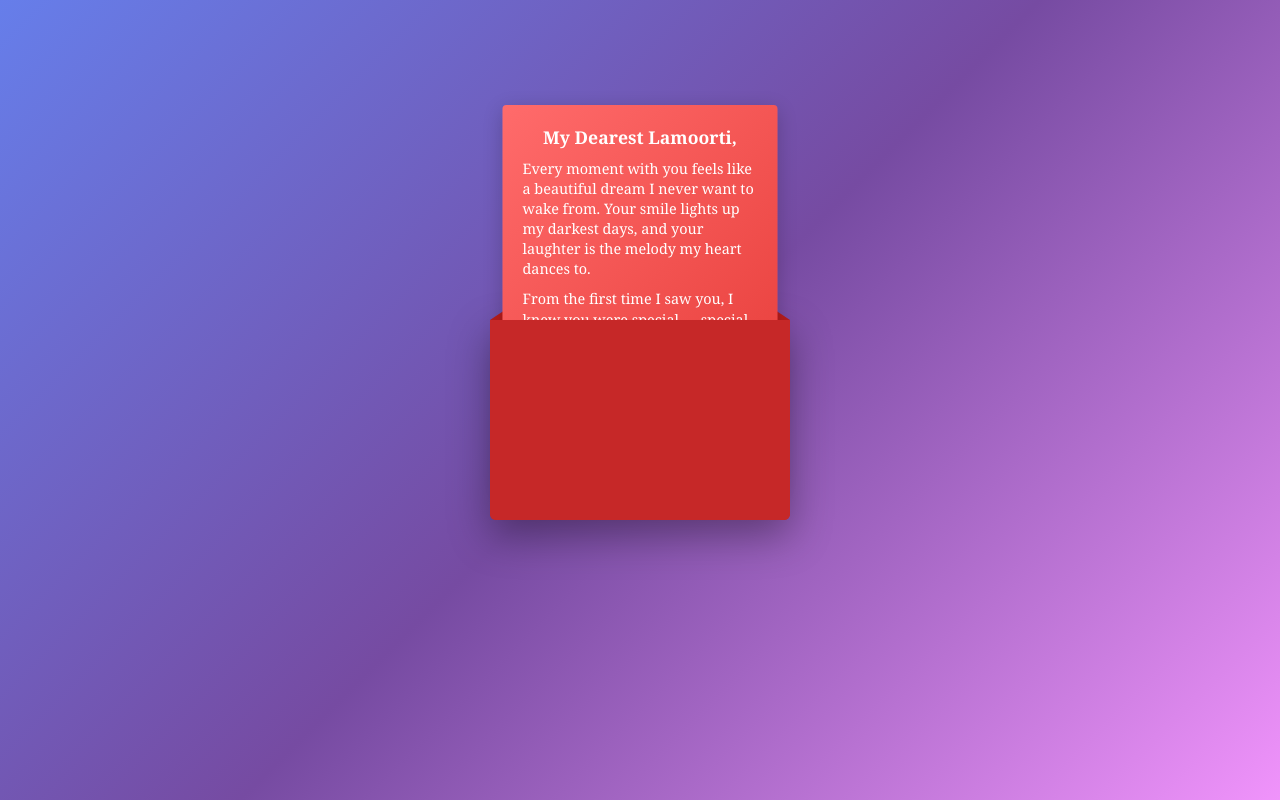
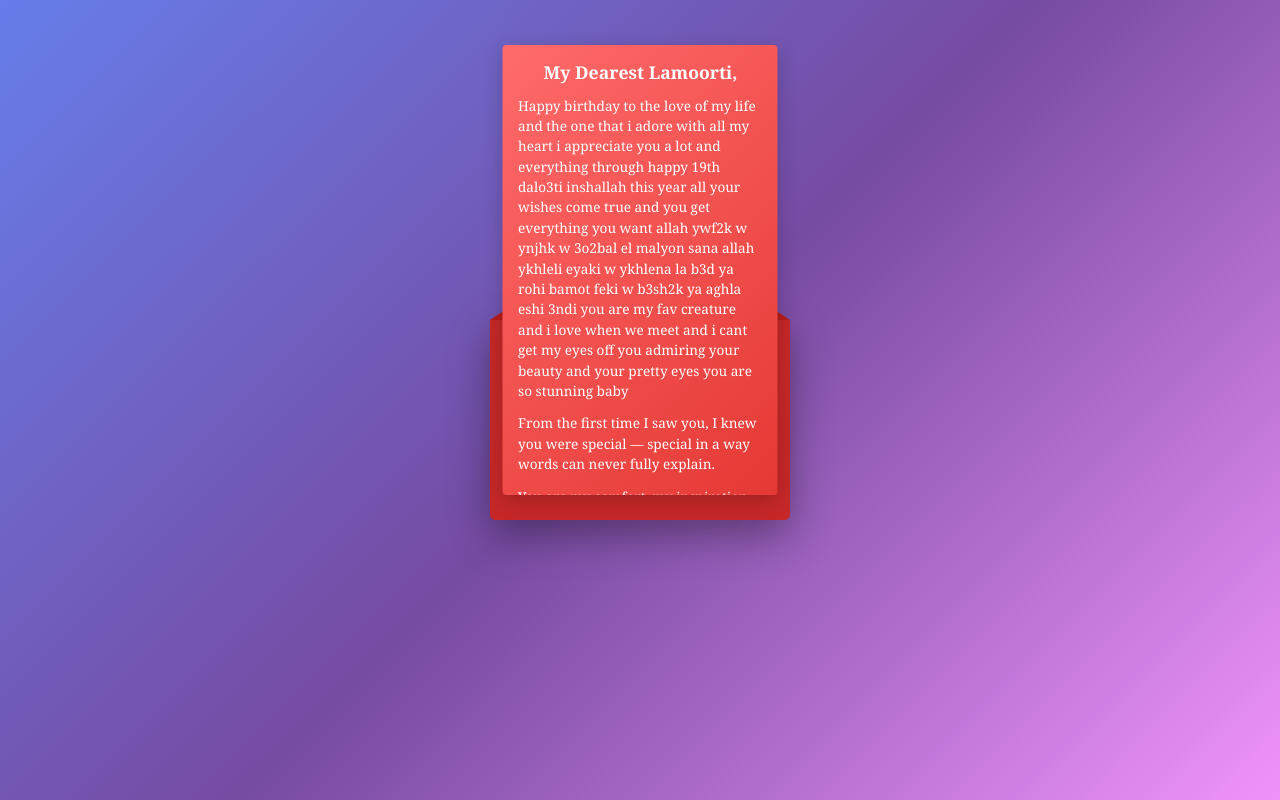
Before and after one commit to ahmedtiktokmeow/love-letter, a plain HTML site: page index.html in a window 1280 px wide. Both pictures are taken after a click on the element 640 px from the left and 400 px from the top of the page. Drawn offline with Linux system fonts and the light colour scheme.

Commit message:
Update index.html

```diff
--- a/index.html
+++ b/index.html
@@ -77,17 +77,27 @@ body {
 /* The Letter */
 .letter {
   position: absolute;
-  top: 5px; /* Starts inside at the top */
+  top: 5px;
   left: 50%;
   transform: translateX(-50%);
   width: 275px;
   height: 180px;
   background: linear-gradient(135deg, #ff6b6b, #e53935);
   border-radius: 4px;
-  padding: 20px;
+  padding: 15px;
   color: white;
-  z-index: 2; /* Sits behind the front cover */
-  transition: transform 0.6s ease 0.3s, height 0.6s ease 0.3s; /* Delay ensures flap opens first */
+  z-index: 2;
+  transition: transform 0.7s ease 0.3s, height 0.7s ease 0.3s;
+  overflow-y: auto; /* Adds scrolling if text is very long */
+}
+
+/* Custom Scrollbar for the Letter */
+.letter::-webkit-scrollbar {
+  width: 4px;
+}
+.letter::-webkit-scrollbar-thumb {
+  background: rgba(255,255,255,0.3);
+  border-radius: 10px;
 }
 
 .letter-content {
@@ -96,34 +106,33 @@ body {
 
 .letter h2 {
   font-size: 1.1rem;
-  margin-bottom: 10px;
+  margin-bottom: 12px;
   text-align: center;
 }
 
 .letter p {
-  font-size: 0.9rem;
-  line-height: 1.4;
-  margin-bottom: 10px;
+  font-size: 0.85rem;
+  line-height: 1.5;
+  margin-bottom: 12px;
 }
 
 .signature {
   text-align: right;
   font-weight: bold;
+  margin-top: 10px;
 }
 
 /* --- OPEN STATE ANIMATION --- */
 
-/* 1. Flap flips up */
 .open .envelope-flap {
   transform: rotateX(180deg);
-  z-index: 1; /* Move behind letter after opening */
+  z-index: 1;
 }
 
-/* 2. Letter slides up from the top */
 .open .letter {
-  transform: translateX(-50%) translateY(-220px); /* Slides it out the top */
-  height: 380px; /* Expands to show text */
-  z-index: 2;
+  transform: translateX(-50%) translateY(-280px); /* Lifted higher for longer text */
+  height: 450px; /* Increased height to fit your message */
+  z-index: 4;
   box-shadow: 0 5px 20px rgba(0,0,0,0.2);
 }
 
@@ -143,10 +152,13 @@ body {
 
 /* Mobile Adjustments */
 @media (max-width: 420px) {
-  .envelope { width: 260px; height: 180px; }
-  .envelope-flap { border-left: 130px solid transparent; border-right: 130px solid transparent; border-top: 90px solid #b71c1c; }
-  .letter { width: 240px; }
-  .open .letter { transform: translateX(-50%) translateY(-200px); height: 350px; }
+  .envelope { width: 280px; height: 180px; }
+  .envelope-flap { border-left: 140px solid transparent; border-right: 140px solid transparent; border-top: 90px solid #b71c1c; }
+  .letter { width: 250px; }
+  .open .letter {
+    transform: translateX(-50%) translateY(-240px);
+    height: 400px;
+  }
 }
 </style>
 </head>
@@ -162,9 +174,19 @@ body {
     <div class="letter">
       <div class="letter-content">
         <h2>My Dearest Lamoorti,</h2>
-        <p>Every moment with you feels like a beautiful dream I never want to wake from. Your smile lights up my darkest days, and your laughter is the melody my heart dances to.</p>
-        <p>From the first time I saw you, I knew you were special — special in a way words can never fully explain.</p>
-        <p>You are my comfort, my inspiration, and my favorite place to be. Forever and always, you have my heart.</p>
+
+        <p>
+          Happy birthday to the love of my life and the one that i adore with all my heart i appreciate you a lot and everything through happy 19th dalo3ti inshallah this year all your wishes come true and you get everything you want allah ywf2k w ynjhk w 3o2bal el malyon sana allah ykhleli eyaki w ykhlena la b3d ya rohi bamot feki w b3sh2k ya aghla eshi 3ndi you are my fav creature and i love when we meet and i cant get my eyes off you admiring your beauty and your pretty eyes you are so stunning baby
+        </p>
+
+        <p>
+          From the first time I saw you, I knew you were special — special in a way words can never fully explain.
+        </p>
+
+        <p>
+          You are my comfort, my inspiration, and my favorite place to be. Forever and always, you have my heart.
+        </p>
+
         <div class="signature">— Ahmed ❤️</div>
       </div>
     </div>
@@ -189,14 +211,14 @@ wrapper.addEventListener("click", () => {
 
 function confettiBurst() {
   const emojis = ["❤️","💖","💗","✨","💞"];
-  for (let i = 0; i < 28; i++) {
+  for (let i = 0; i < 30; i++) {
     const c = document.createElement("div");
     c.className = "confetti";
     c.innerText = emojis[Math.floor(Math.random() * emojis.length)];
     c.style.left = "50%";
     c.style.top = "50%";
-    c.style.setProperty("--x", `${(Math.random() - 0.5) * 300}px`);
-    c.style.setProperty("--y", `${(Math.random() - 0.5) * -300}px`);
+    c.style.setProperty("--x", `${(Math.random() - 0.5) * 350}px`);
+    c.style.setProperty("--y", `${(Math.random() - 0.5) * -350}px`);
     wrapper.appendChild(c);
     setTimeout(() => c.remove(), 2400);
   }
```
